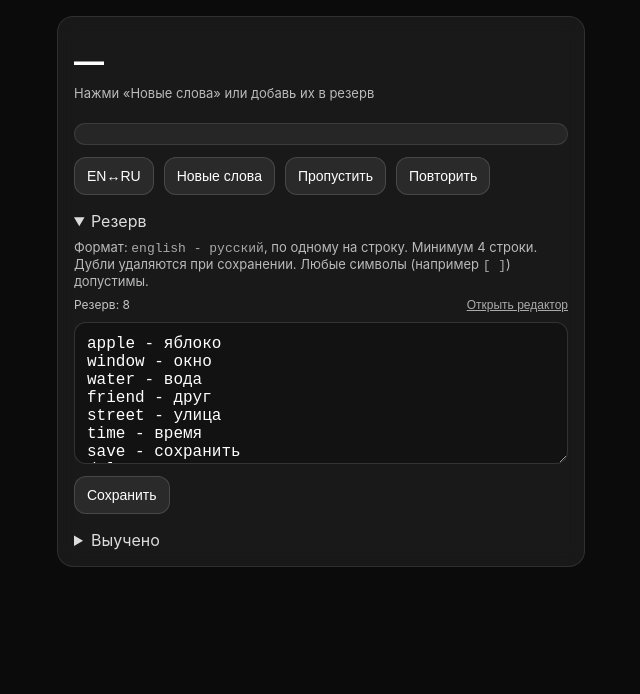
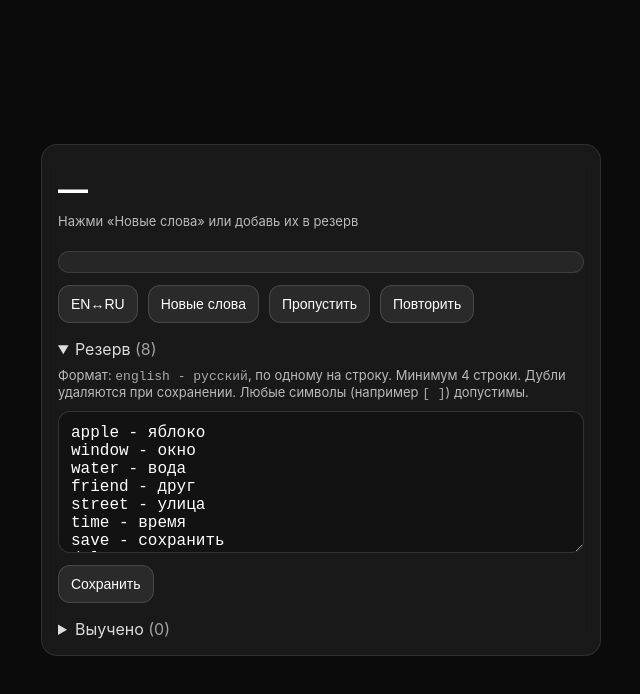
Before and after one commit to ailvi2021music-ai/VocBest, a plain HTML site: page index.html in a window 1280 px wide. Shown: the whole page, without its empty margins (319-959 px from the left). Drawn offline with Linux system fonts and the light colour scheme.

Commit message:
Update index.html

```diff
--- a/index.html
+++ b/index.html
@@ -21,7 +21,21 @@
       color:#fff;
       -webkit-text-size-adjust:100%;
     }
-    .wrap{ max-width:560px; margin:0 auto; padding:16px 16px 28px; }
+
+    /* NEW: центрируем карточку по экрану */
+    .page{
+      min-height: 100svh;
+      display:flex;
+      align-items:center;
+      justify-content:center;
+      padding: 16px;
+    }
+
+    .wrap{
+      width:100%;
+      max-width:560px;
+    }
+
     .card{
       background:rgba(255,255,255,0.06);
       border:1px solid rgba(255,255,255,0.10);
@@ -123,30 +137,12 @@
     }
     textarea[readonly]{ opacity:0.9; }
 
-    .metaRow{
-      display:flex;
-      justify-content: space-between;
-      align-items: center;
-      gap:10px;
-      margin-top:8px;
-      opacity:0.75;
-      font-size:12px;
-    }
-    .linkbtn{
-      border:none;
-      background:transparent;
-      color:#fff;
-      opacity:0.85;
-      padding:0;
-      font-size:12px;
-      text-decoration: underline;
-      cursor:pointer;
-    }
     code{ opacity:0.9; }
   </style>
 </head>
 
 <body>
+<div class="page">
   <div class="wrap">
     <div class="card">
 
@@ -157,7 +153,6 @@
 
       <div class="msg" id="msgBox"></div>
 
-    <!-- Кнопки под ответами, над резервом -->
       <div class="row">
         <button class="smallbtn" id="modeBtn">EN↔RU</button>
         <button class="smallbtn" id="newBtn">Новые слова</button>
@@ -166,15 +161,10 @@
       </div>
 
       <details open>
-      <summary>Резерв</summary>
+        <summary>Резерв <span id="vaultCountInline" style="opacity:0.7;">(0)</span></summary>
         <div class="hint" style="margin-top:8px;">
           Формат: <code>english - русский</code>, по одному на строку. Минимум 4 строки.
           Дубли удаляются при сохранении. Любые символы (например <code>[ ]</code>) допустимы.
-      </div>
-
-      <div class="metaRow">
-        <div id="vaultCount">Резерв: 0</div>
-        <button class="linkbtn" id="openEditorBtn" type="button">Открыть редактор</button>
         </div>
 
         <div class="taWrap">
@@ -192,12 +182,7 @@
       </details>
 
       <details>
-      <summary>Выучено</summary>
-
-      <div class="metaRow">
-        <div id="learnedCount">Выучено: 0</div>
-        <span></span>
-      </div>
+        <summary>Выучено <span id="learnedCountInline" style="opacity:0.7;">(0)</span></summary>
 
         <div class="taWrap">
           <textarea id="learnedTextarea" readonly></textarea>
@@ -210,10 +195,10 @@
 
     </div>
   </div>
+</div>
 
 <script>
 (() => {
-  /* ===== SW registration (обновления) ===== */
   if ('serviceWorker' in navigator) {
     window.addEventListener('load', async () => {
       try {
@@ -231,22 +216,18 @@
         });
 
         navigator.serviceWorker.addEventListener('controllerchange', () => {
-          // новый SW активировался → перезагрузим
           location.reload();
         });
       } catch {}
     });
   }
 
-  /* ===== Storage keys (совместимость) =====
-     Если у тебя уже были vt_* ключи в старых версиях — мы их подхватим и мигрируем. */
   const LS_ACTIVE  = 'vt_active_v7';
   const LS_VAULT   = 'vt_vault_v7';
   const LS_LEARNED = 'vt_learned_v7';
   const LS_MODE    = 'vt_mode_v7';
   const LS_ROUND   = 'vt_round_v7';
-
-  const LEGACY_WORDS = 'vt_words_v1'; // из самого раннего кода (список слов)
+  const LEGACY_WORDS = 'vt_words_v1';
 
   const BATCH_SIZE = 10;
 
@@ -267,14 +248,12 @@
   let mode    = loadMode();
   let round   = loadRound();
 
-  // Миграция из самого старого формата vt_words_v1 → vault (если новый vault пуст)
   if (vault.length < 4) {
     const legacy = loadPairs(LEGACY_WORDS, []);
     if (legacy.length >= 4) vault = legacy;
   }
   if (vault.length < 4) vault = [...DEFAULT_VAULT];
 
-  // Раунд без повторов (только по active)
   let deck = [];
   let deckPos = 0;
   let current = null;
@@ -288,8 +267,8 @@
   const taVault = document.getElementById('vaultTextarea');
   const taLearned = document.getElementById('learnedTextarea');
 
-  const elVaultCount = document.getElementById('vaultCount');
-  const elLearnedCount = document.getElementById('learnedCount');
+  const elVaultCountInline = document.getElementById('vaultCountInline');
+  const elLearnedCountInline = document.getElementById('learnedCountInline');
 
   const btnMode = document.getElementById('modeBtn');
   const btnNew = document.getElementById('newBtn');
@@ -297,9 +276,7 @@
   const btnRepeat = document.getElementById('repeatBtn');
   const btnSaveVault = document.getElementById('saveVaultBtn');
   const btnClearLearned = document.getElementById('clearLearnedBtn');
-  const btnOpenEditor = document.getElementById('openEditorBtn');
 
-  // --- init ---
   syncTextareas();
   savePairs(LS_VAULT, vault);
   savePairs(LS_ACTIVE, active);
@@ -308,18 +285,13 @@
   startRound(true);
   renderQuestion();
 
-  // --- UX: не залипаем с ошибкой ---
   taVault.addEventListener('input', () => setMsg(''));
+
   btnMode.addEventListener('click', () => {
     mode = (mode === 'EN_RU') ? 'RU_EN' : 'EN_RU';
     saveMode(mode);
     setMsg('');
     renderQuestion(true);
-  });
-
-  btnOpenEditor.addEventListener('click', () => {
-    // откроем edit.html (в PWA это всё равно тот же домен)
-    location.href = './edit.html';
   });
 
   btnSaveVault.addEventListener('click', () => {
@@ -337,11 +309,9 @@
     setMsg('Сохранено ✅ Удалено дублей: ' + removed, 'ok');
   });
 
-  // ВАЖНО: "Новые слова" берём из резерва ВПЕРЕМЕШКУ
   btnNew.addEventListener('click', () => {
     if (vault.length < 4) return setMsg('В резерве меньше 4 — добавь ещё.', 'bad');
 
-    // старый active → в learned
     if (active.length) learned = dedupePairs([...learned, ...active]);
 
     const shuffled = shuffle([...vault]);
@@ -361,7 +331,6 @@
     setMsg('Новые слова ✅ (' + active.length + ')', 'ok');
   });
 
-  // "Повторить" — берём из выученного тоже вперемешку
   btnRepeat.addEventListener('click', () => {
     if (learned.length < 4) return setMsg('В выученном меньше 4 — пока нечего повторять.', 'bad');
 
@@ -402,7 +371,6 @@
     deckPos = 0;
     current = active[deck[deckPos]];
     lockAnswers = false;
-    if (!firstInit) {/* round не показываем */}
   }
 
   function renderQuestion(forceRerenderCurrent=false) {
@@ -490,11 +458,10 @@
   }
 
   function updateCounts() {
-    elVaultCount.textContent = 'Резерв: ' + (vault.length || 0);
-    elLearnedCount.textContent = 'Выучено: ' + (learned.length || 0);
+    elVaultCountInline.textContent = '(' + (vault.length || 0) + ')';
+    elLearnedCountInline.textContent = '(' + (learned.length || 0) + ')';
   }
 
-  /* ===== Robust parser: принимает любые символы, разделитель — первое тире ===== */
   function parseLinesToPairs(text) {
     const lines = String(text).split('\n').map(s => s.trim()).filter(Boolean);
     if (lines.length < 4) return { error: 'Нужно минимум 4 строки.', items: null };
@@ -509,7 +476,6 @@
   }
 
   function splitFirstDash(line) {
-    // ищем первое вхождение '-' или '—'
     const idxHyphen = line.indexOf('-');
     const idxEmDash = line.indexOf('—');
 
@@ -542,10 +508,7 @@
   }
 
   function norm(s) {
-    return s
-      .toLowerCase()
-      .replace(/\s+/g, ' ')
-      .trim();
+    return s.toLowerCase().replace(/\s+/g, ' ').trim();
   }
 
   function shuffle(arr) {
```
Lines whose indentation alone changed are shown as unchanged.
